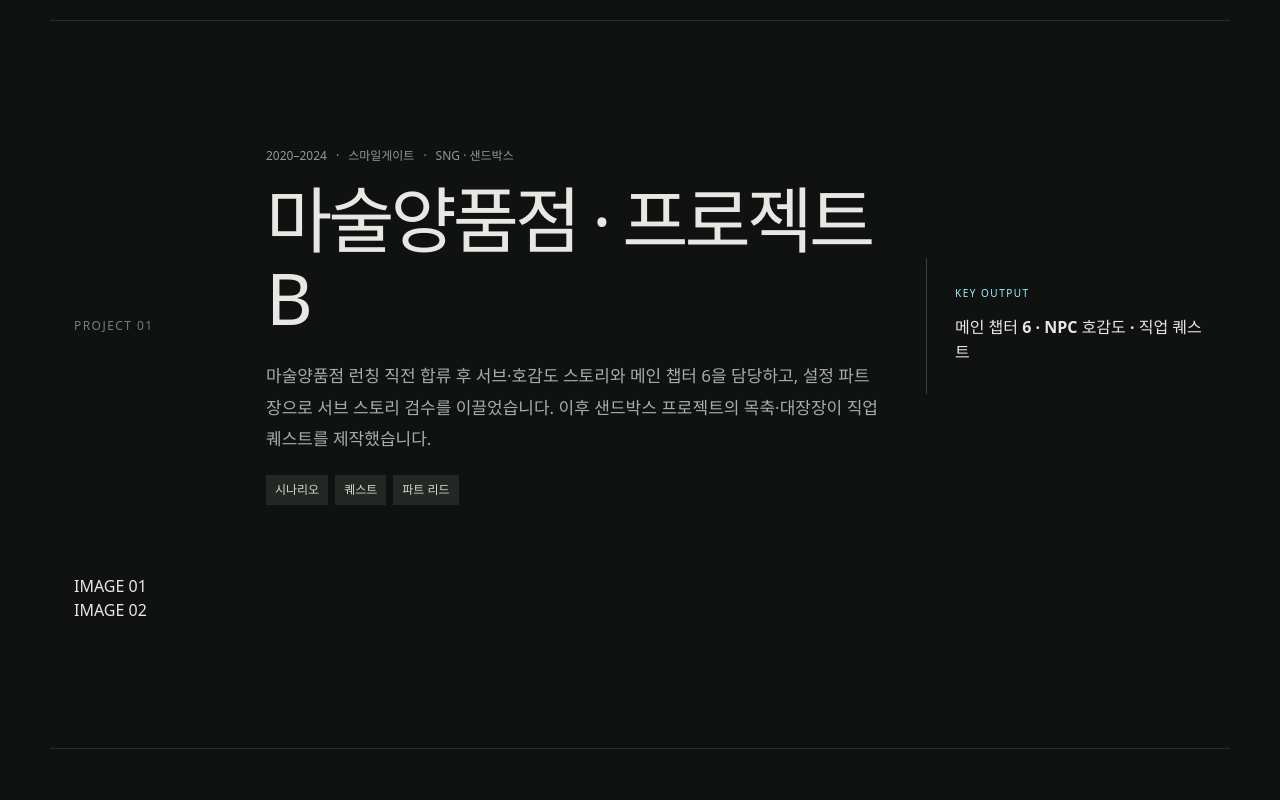
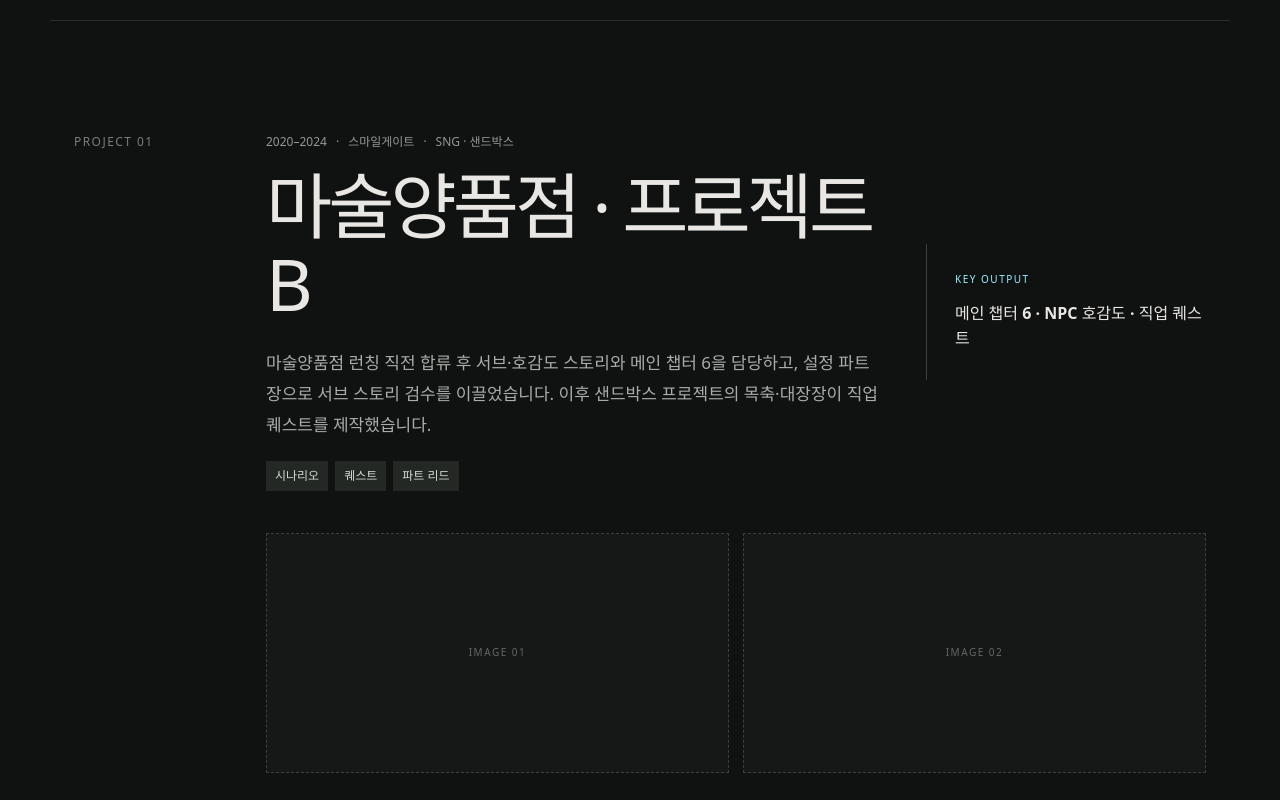
Before and after one commit to mingyun372-cmyk/Haenim_resume, a React (Vite) app: page / in a window 1280 px wide. Shown: the part 1620-2420 px from the top of the page. Built offline with nearby package versions, Linux system fonts and the light colour scheme.

Commit message:
Expand project overview and detail layouts

```diff
--- a/src/projects.css
+++ b/src/projects.css
@@ -29,6 +29,11 @@
   border-right: 0;
 }
 
+.overview-index a:last-child:nth-child(odd) {
+  grid-column: 1 / -1;
+  border-right: 0;
+}
+
 .overview-index a:hover b {
   color: #9bf0ff;
 }
@@ -44,8 +49,20 @@
 .project-page {
   display: grid;
   grid-template-columns: 150px minmax(0, 1fr) 280px;
+  grid-template-areas:
+    "number content proof"
+    "number media media";
   gap: 42px;
   align-items: center;
+}
+
+.project-page-number {
+  grid-area: number;
+  align-self: start;
+}
+
+.project-page-content {
+  grid-area: content;
 }
 
 .project-page h2 {
@@ -64,11 +81,34 @@
 }
 
 .project-page-proof {
+  grid-area: proof;
   display: flex;
   flex-direction: column;
   gap: 14px;
   padding: 28px 0 28px 28px;
   border-left: 1px solid #3b403c;
+}
+
+.project-media {
+  grid-area: media;
+  display: grid;
+  grid-template-columns: repeat(2, minmax(0, 1fr));
+  gap: 14px;
+}
+
+.project-media > div {
+  min-height: clamp(150px, 20vw, 240px);
+  display: flex;
+  align-items: center;
+  justify-content: center;
+  border: 1px dashed #3b403c;
+  background: #151816;
+}
+
+.project-media span {
+  color: #626863;
+  font-size: 10px;
+  letter-spacing: .15em;
 }
 
 .project-page-proof span {
@@ -98,6 +138,11 @@
 
   .project-page {
     grid-template-columns: 1fr;
+    grid-template-areas:
+      "number"
+      "content"
+      "proof"
+      "media";
     gap: 22px;
   }
 
@@ -120,4 +165,8 @@
   .project-page h2 {
     font-size: 38px;
   }
+
+  .project-media {
+    grid-template-columns: 1fr;
+  }
 }
```
